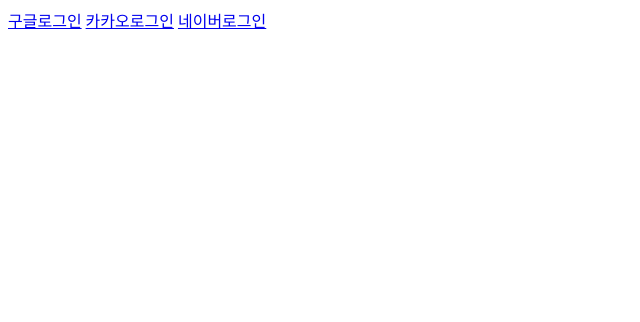
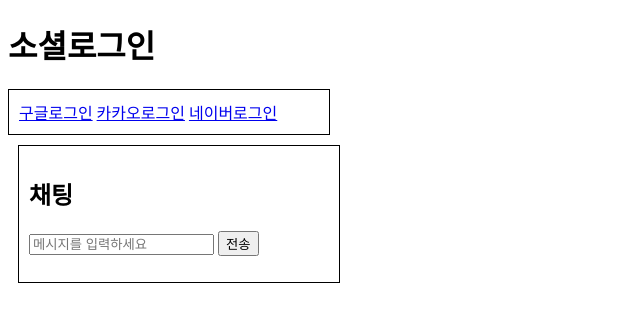
Before and after one commit to totobon6125/LocalMingle-BE, a website: page src/views/index.html in a window 1280 px wide. Shown: the whole page, without its empty margins (0-640 px from the left). Drawn offline with Linux system fonts and the light colour scheme.

Commit message:
[수정중] index.html에 채팅 뷰 만들기

```diff
--- a/src/views/index.html
+++ b/src/views/index.html
@@ -1,11 +1,46 @@
-<!DOCTYPE html>
+<!doctype html>
 <html lang="ko">
   <head>
     <title>소셜로그인</title>
   </head>
   <body>
-    <a href="http://localhost:3000/users/login/google">구글로그인</a>
-    <a href="http://localhost:3000/users/login/kakao">카카오로그인</a>
-    <a href="http://localhost:3000/users/login/naver">네이버로그인</a>
+    <h1>소셜로그인</h1>
+    <!-- 1. 소셜 로그인을 담을 섹션을 만들어줘 -->
+
+    <!-- 섹션 테두리 그려줘 -->
+
+    <style>
+      /* 이 구간이 너무 길어 박스처럼 만들어줘 */
+      #social-login {
+        border: 1px solid black;
+        padding: 10px;
+        width: 300px;
+      }
+
+      /* 채팅 섹션도 만들어줘 */
+      #chat {
+        border: 1px solid black;
+        padding: 10px;
+        width: 300px;
+        margin: 10px;
+      }
+    </style>
+
+    <section id="social-login">
+      <a href="http://localhost:3000/users/login/google">구글로그인</a>
+      <a href="http://localhost:3000/users/login/kakao">카카오로그인</a>
+      <a href="http://localhost:3000/users/login/naver">네이버로그인</a>
+    </section>
+    <!-- 여기에 섹션을 생성하고 그 안에서 채팅 기능을 구현할거야 -->
+    <section id="chat">
+      <h2>채팅</h2>
+      <form action="/chat" method="post">
+        <input type="text" name="message" placeholder="메시지를 입력하세요" />
+        <button type="submit">전송</button>
+      </form>
+      <ul id="messages">
+        <!-- 메시지를 보여줄 공간 -->
+      </ul>
+    </section>
   </body>
 </html>
```
